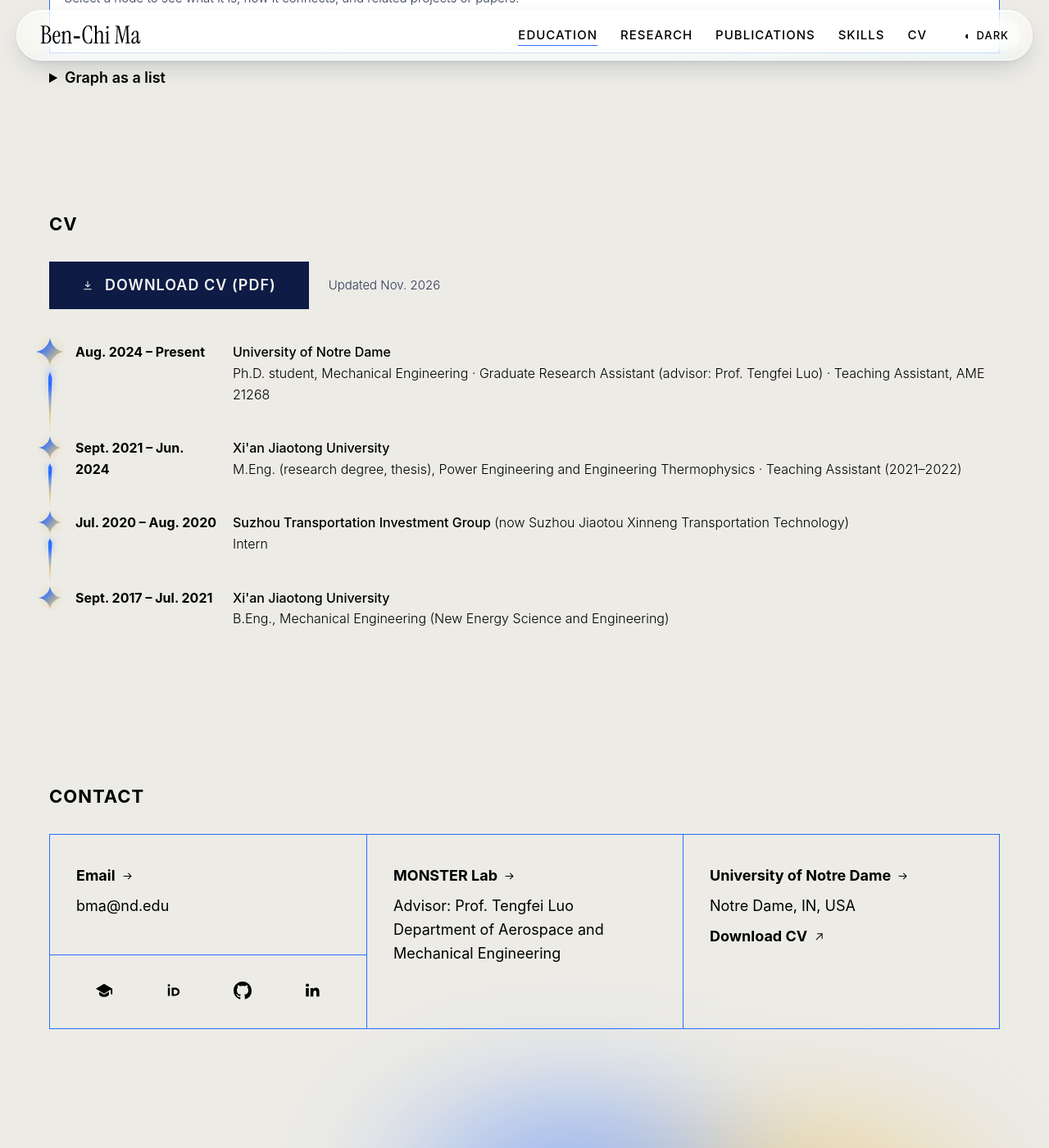
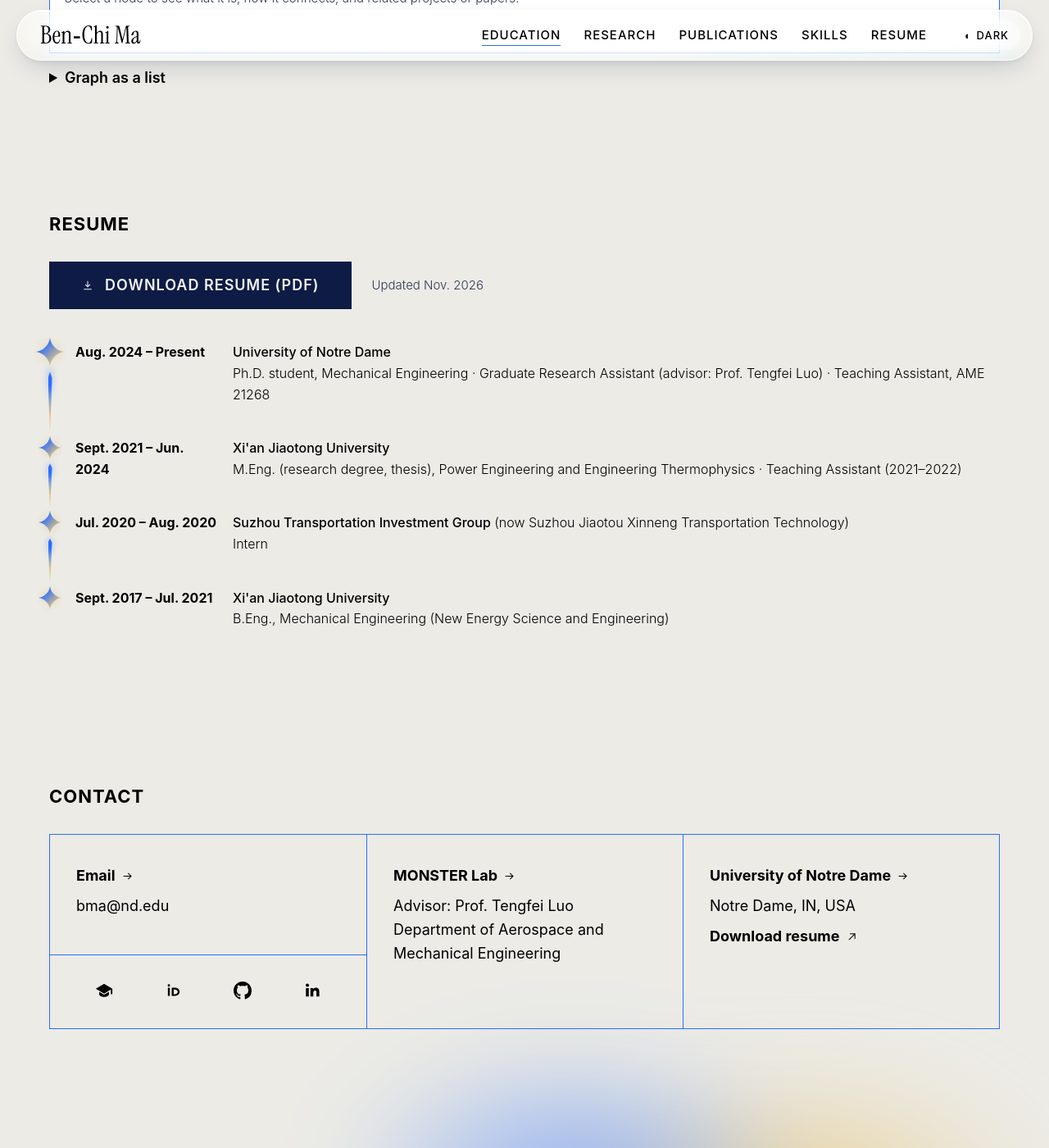
Before and after one commit to Benz666/Benz666.github.io, a Jekyll site: the page built from index.html, in a window 1280 px wide and 1400 px high, scrolled down 13795 px. Shown: the whole window at 82% size. Built offline with Jekyll 4.4.1, drawn with Linux system fonts in a browser that asks for light colours; some web fonts are replaced.

Commit message:
Link the public industry resume instead of the academic CV
The site now offers the 2-page industry resume (public build, no phone)
as its PDF download; the academic CV PDF is removed. Labels say Resume.

Co-Authored-By: Claude Opus 5.5 <noreply@anthropic.com>

```diff
--- a/_data/profile.yml
+++ b/_data/profile.yml
@@ -10,7 +10,7 @@ advisor:
   url: "https://monsterlab.nd.edu/"   # lab page
 photo: /assets/img/headshot.jpg
 email: bma@nd.edu
-cv_pdf: /assets/cv/CV_Ben-Chi_Ma.pdf
+cv_pdf: /assets/cv/Ben-Chi_Ma_Resume.pdf
 cv_updated: Nov. 2026
 
 # Links shown in the header and in Contact. Leave a url empty to hide it.
--- a/_includes/aurora/contact.html
+++ b/_includes/aurora/contact.html
@@ -18,7 +18,7 @@
     <div class="a-contact-cell a-c-place">
       <p><a class="a-strong-link" href="https://www.nd.edu/" target="_blank" rel="noopener">{{ p.affiliation }} {% include aurora/arrow.html dir="right" %}</a></p>
       <p>{{ p.location }}</p>
-      <p><a class="a-strong-link" href="{{ p.cv_pdf | relative_url }}">Download CV {% include aurora/arrow.html dir="out" %}</a></p>
+      <p><a class="a-strong-link" href="{{ p.cv_pdf | relative_url }}">Download resume {% include aurora/arrow.html dir="out" %}</a></p>
     </div>
   </div>
 </section>
--- a/_includes/aurora/hero.html
+++ b/_includes/aurora/hero.html
@@ -21,7 +21,7 @@
   {{ bio | markdownify }}
   <ul class="a-quicklinks" aria-label="Links">
     <li><a href="mailto:{{ p.email }}">Email</a></li>
-    <li><a href="{{ p.cv_pdf | relative_url }}">CV (PDF)</a></li>
+    <li><a href="{{ p.cv_pdf | relative_url }}">Resume (PDF)</a></li>
     {%- for l in p.links %}{% if l.url != "" %}
     <li><a href="{{ l.url }}" target="_blank" rel="noopener">{{ l.name }}</a></li>
     {%- endif %}{% endfor %}
--- a/_includes/header.html
+++ b/_includes/header.html
@@ -9,7 +9,7 @@
     <p>{{ p.department }}<br>{{ p.affiliation }}, {{ p.location }}</p>
     <p class="header-contact">
       <a href="mailto:{{ p.email }}">{% include icon.html name="email" %}<span>{{ p.email }}</span></a>
-      <a href="{{ p.cv_pdf | relative_url }}">{% include icon.html name="download" %}<span>CV (PDF)</span></a>
+      <a href="{{ p.cv_pdf | relative_url }}">{% include icon.html name="download" %}<span>Resume (PDF)</span></a>
     </p>
     <ul class="header-social" aria-label="Profiles">
       {%- for l in p.links %}{% if l.url != "" %}
--- a/_includes/sections/cv.html
+++ b/_includes/sections/cv.html
@@ -1,7 +1,7 @@
 {%- assign p = site.data.profile -%}
 <section class="docs-section" id="cv" aria-labelledby="cv-h">
-  <h2 id="cv-h">CV</h2>
-  <p><a class="button button-primary" href="{{ p.cv_pdf | relative_url }}">{% include icon.html name="download" %} Download CV (PDF)</a>
+  <h2 id="cv-h">Resume</h2>
+  <p><a class="button button-primary" href="{{ p.cv_pdf | relative_url }}">{% include icon.html name="download" %} Download resume (PDF)</a>
     <span class="muted small">Updated {{ p.cv_updated }}</span></p>
   <ul class="timeline">
     <li><span class="time">Aug. 2024 – Present</span><div><strong>University of Notre Dame</strong><br>Ph.D. student, Mechanical Engineering · Graduate Research Assistant (advisor: Prof. Tengfei Luo) · Teaching Assistant, AME 21268</div></li>
--- a/_layouts/aurora.html
+++ b/_layouts/aurora.html
@@ -62,7 +62,7 @@
           <li><a href="{{ anchor }}#research">Research</a></li>
           <li><a href="{{ anchor }}#publications">Publications</a></li>
           <li><a href="{{ anchor }}#graph">Skills</a></li>
-          <li><a href="{{ anchor }}#cv">CV</a></li>
+          <li><a href="{{ anchor }}#cv">Resume</a></li>
       {%- endcapture %}
       <nav class="a-nav" id="a-nav" aria-label="Sections">
         <ul class="navbar-list">{{ navlist }}
```
Also changed, not shown: README.md, 2 other files.
